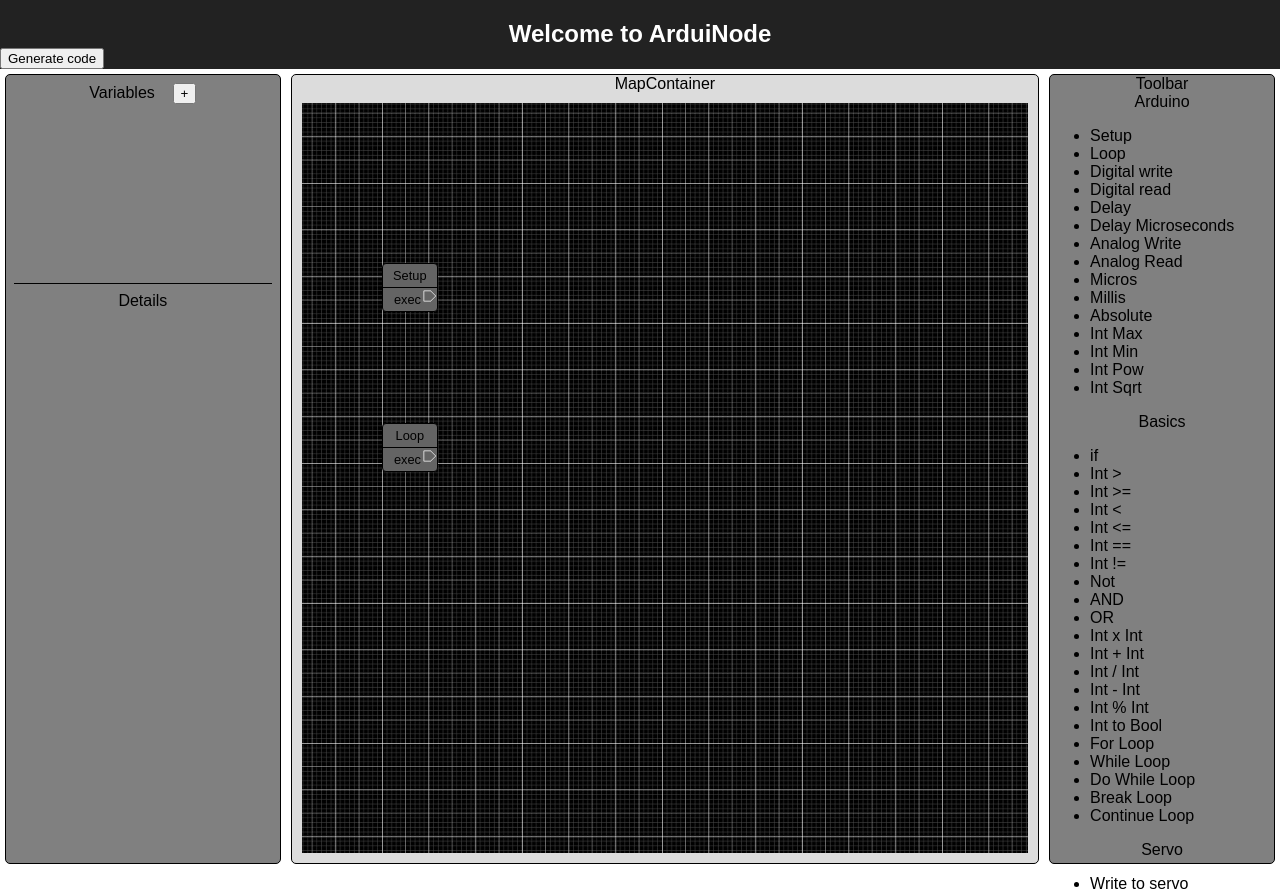
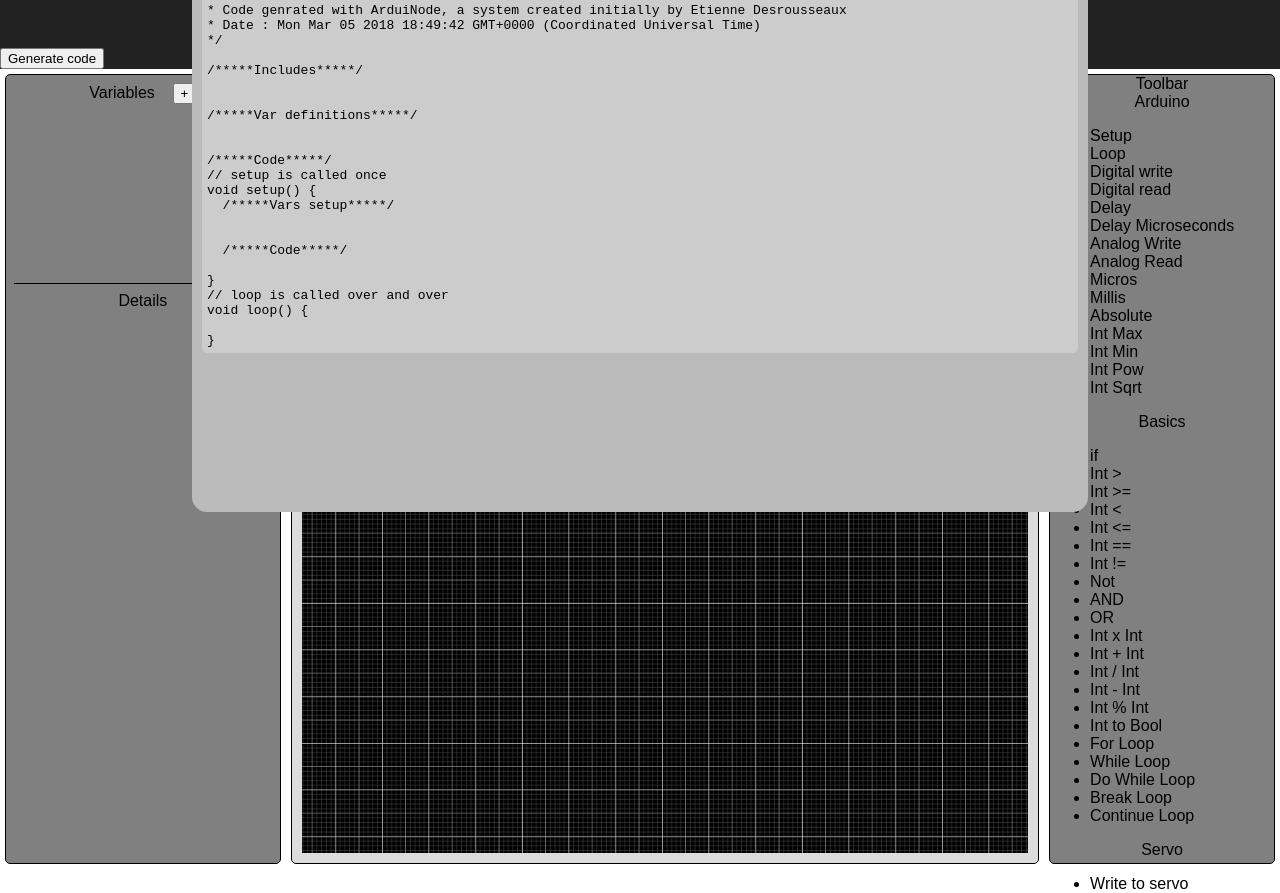
Before and after one commit to EtienneDx/ArduiNode, a React (Create React App) app in the folder arduinode/: page / in a window 1280 px wide. Both pictures are taken after a click on the button "Generate code". Built offline with nearby package versions, Linux system fonts and the light colour scheme.

Commit message:
Created Output box

```diff
--- a/arduinode/package.json
+++ b/arduinode/package.json
@@ -8,6 +8,7 @@
     "prop-types": "^15.6.1",
     "react": "^16.2.0",
     "react-container-dimensions": "^1.3.3",
+    "react-copy-to-clipboard": "^5.0.1",
     "react-dom": "^16.2.0",
     "react-scripts": "1.1.1"
   },
--- a/arduinode/src/App.js
+++ b/arduinode/src/App.js
@@ -1,7 +1,7 @@
 /* @flow */
 import React, { Component } from 'react';
 
-import { Toolbar, MapContainer, Node, Variables, Details } from './Components';
+import { Toolbar, MapContainer, Node, Variables, Details, OutputBox } from './Components';
 import './css/App.css';
 
 import { NodeTypes } from './Types';
@@ -17,6 +17,8 @@
   },//the object being displayed in the details section
   nodes : Array<NodeType>,// the list of nodes in the sketch
   vars : Array<Variable>,// the list of vars in the sketch
+  outputShown : boolean,
+  output : string,
 }
 
 class App extends Component<null, State> {
@@ -31,6 +33,8 @@
       NodeTypes.Arduino[1],
     ],
     vars : [],
+    outputShown : false,
+    output : "",
   }
 
   refresh() {
@@ -51,13 +55,14 @@
           <h1 className="App-title">Welcome to ArduiNode</h1>
           <div style={{textAlign: "left"}}>
             <button onClick={e => {
-              Translator(this);
+              this.setState({ output : Translator(this), outputShown : true });
             }}>
               Generate code
             </button>
           </div>
         </header>
         <div className="App-container">
+          <OutputBox data={this.state.output} shown={this.state.outputShown} toggleShown={() => this.setState({ outputShown : false })}></OutputBox>
           <div className="left-toolbar">
             <Variables
               setDetails={obj => {
--- /dev/null
+++ b/arduinode/src/Components/OutputBox.js
@@ -0,0 +1,27 @@
+/* @flow */
+import React, { Component } from 'react';
+import { CopyToClipboard } from 'react-copy-to-clipboard';
+
+import '../css/App.css';
+
+type Props = {
+  data : string,
+  shown : boolean,
+  toggleShown : Function,
+}
+
+class OutputBox extends Component<Props> {
+
+  render() {
+    if(this.props.shown === false) return null;
+    return (
+      <div className="OutputBox">
+        <button onClick={() => this.props.toggleShown()}>Close</button>
+        <CopyToClipboard text={this.props.data}><button>Copy</button></CopyToClipboard>
+        <pre id="code">{this.props.data}</pre>
+      </div>
+    );
+  }
+}
+
+export default OutputBox;
--- a/arduinode/src/Components/index.js
+++ b/arduinode/src/Components/index.js
@@ -7,3 +7,4 @@
 export { default as Details } from './Details.js';
 export { default as Var } from './Var.js';
 export { default as NodeTypeList } from './NodeTypeList';
+export { default as OutputBox } from './OutputBox';
--- a/arduinode/src/css/App.css
+++ b/arduinode/src/css/App.css
@@ -108,3 +108,29 @@
 li {
   text-align: left;
 }
+
+.OutputBox {
+  position: absolute;
+  width: 70%;
+  height: 70%;
+  z-index: 15;
+  top: 50%;
+  left: 50%;
+  margin: -35% 0 0 -35%;
+  background: #bbb;
+  border-radius: 15px;
+  overflow-x: scroll;
+}
+
+.OutputBox #code {
+  margin: 10px;
+  padding: 5px;
+  text-align: left;
+  border-radius: 5px;
+  background-color: #ccc;
+}
+
+::-webkit-scrollbar {
+    width: 0px;  /* remove scrollbar space */
+    background: transparent;  /* optional: just make scrollbar invisible */
+}
```
Also changed, not shown: 1 other file (tests, documents, lock files or other folders).
